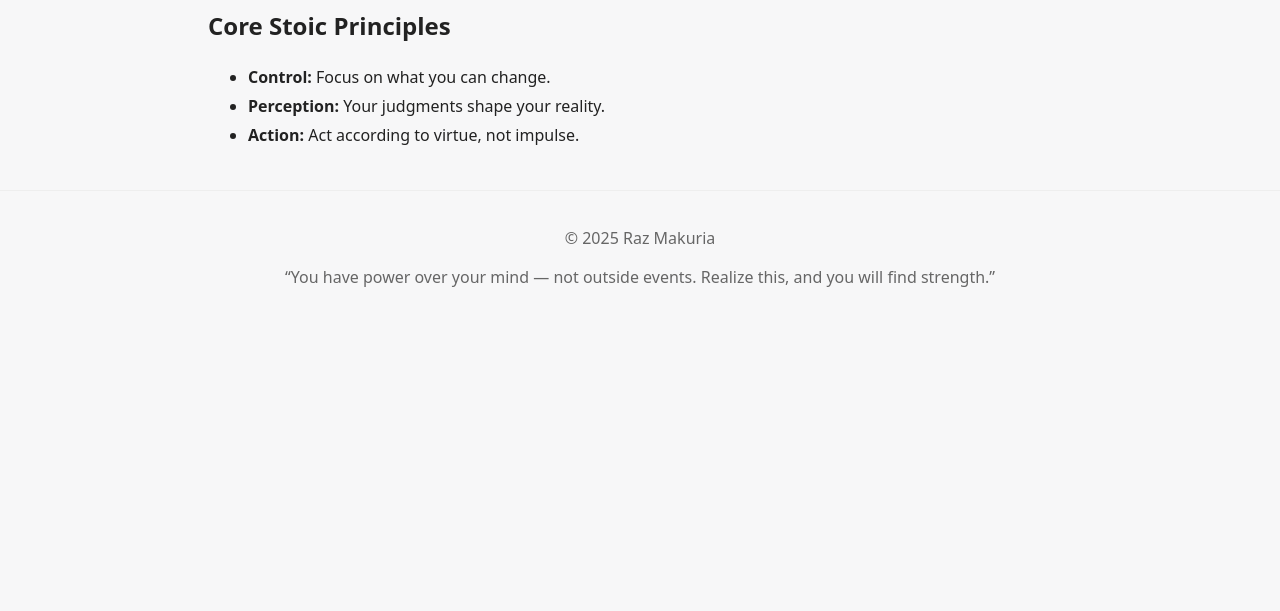
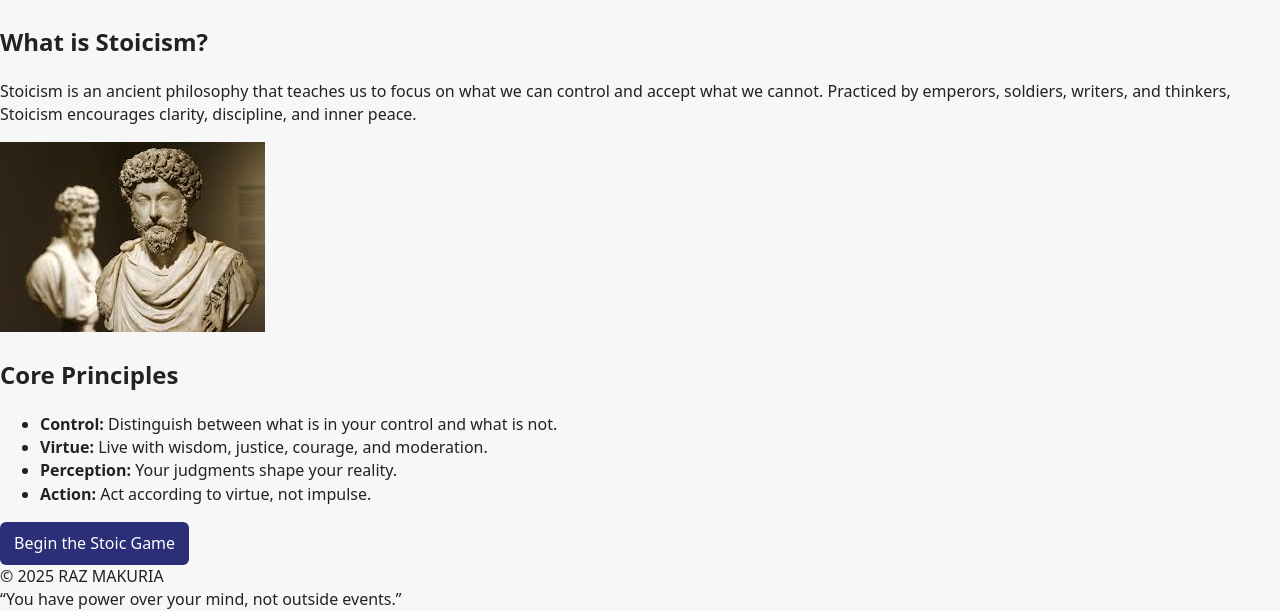
Before and after one commit to makuriaraz02-code/stoicismWeb33, a plain HTML site: page index.html in a window 1280 px wide. Shown: the part 288-899 px from the top of the page. Before the commit the page ends 800 px from the top, so only its background shows below. Drawn offline with Linux system fonts and the light colour scheme.

Commit message:
Refactor index.html for improved structure and content

```diff
--- a/index.html
+++ b/index.html
@@ -1,46 +1,50 @@
 <!DOCTYPE html>
 <html lang="en">
 <head>
-  <meta charset="utf-8" />
-  <meta name="viewport" content="width=device-width,initial-scale=1" />
+    <meta charset="UTF-8">
+    <meta name="viewport" content="width=device-width, initial-scale=1.0">
     <title>Stoic Journey</title>
-  <!-- Use the exact filename present in your project -->
-  <link rel="stylesheet" href="Style.css">
+    <link rel="stylesheet" href="style.css">
 </head>
+
 <body>
-  <header class="site-header">
+    <nav class="navbar">
         <div class="logo">STOIC JOURNEY</div>
-    <nav aria-label="Main navigation">
-      <ul class="nav-list">
+        <ul>
             <li><a href="index.html" class="active">Home</a></li>
             <li><a href="game.html">Stoic Game</a></li>
         </ul>
     </nav>
+
+    <header class="hero">
+        <h1>Welcome, Seeker of Tranquility</h1>
+        <p>Learn the ancient philosophy that teaches resilience, clarity, and unshakeable calm.</p>
     </header>
 
-  <main>
-    <section class="hero">
-      <img src="assets/stoic.png" alt="Stoic illustration" class="hero-img">
-      <div class="hero-text">
-        <h1>Welcome to the Stoic Journey</h1>
-        <p>Practice small decisions that build a steady mind. Try the interactive Stoic Game to exercise judgment and action.</p>
-        <a class="button" href="game.html">Begin the Stoic Game</a>
-      </div>
-    </section>
+    <section class="content">
+        <h2>What is Stoicism?</h2>
+        <p>
+            Stoicism is an ancient philosophy that teaches us to focus on what we can control
+            and accept what we cannot. Practiced by emperors, soldiers, writers, and thinkers,
+            Stoicism encourages clarity, discipline, and inner peace.
+        </p>
 
-    <section class="principles">
-      <h2>Core Stoic Principles</h2>
+        <img class="stoic" src="assets/stoic.png" alt="Statue of a Stoic Philosopher" class="responsive-image">
+        <h2>Core Principles</h2>
         <ul>
-        <li><strong>Control:</strong> Focus on what you can change.</li>
+            <li><strong>Control:</strong> Distinguish between what is in your control and what is not.</li>
+            <li><strong>Virtue:</strong> Live with wisdom, justice, courage, and moderation.</li>
             <li><strong>Perception:</strong> Your judgments shape your reality.</li>
             <li><strong>Action:</strong> Act according to virtue, not impulse.</li>
         </ul>
+
+        <a class="button" href="game.html">Begin the Stoic Game</a>
+
     </section>
-  </main>
 
-  <footer class="site-footer">
-    <p>© 2025 Raz Makuria</p>
-    <blockquote>“You have power over your mind — not outside events. Realize this, and you will find strength.”</blockquote>
+    <footer>
+        © 2025 RAZ MAKURIA <br>
+“You have power over your mind, not outside events.”
     </footer>
 </body>
 </html>
```
Lines whose indentation alone changed are shown as unchanged.
